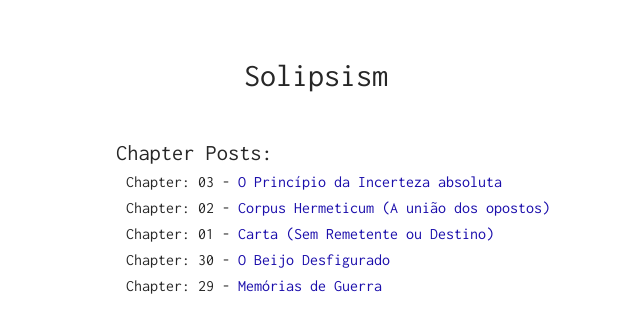
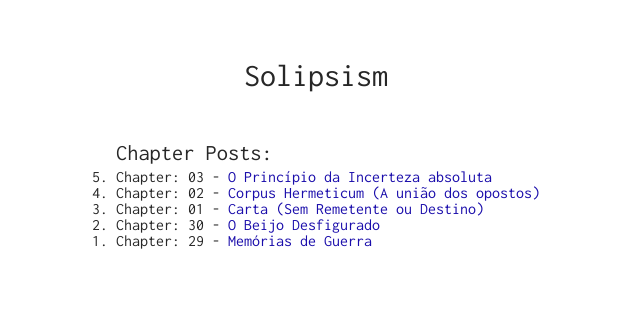
Before and after one commit to sorathpanzer/sorathpanzer.github.io, a Jekyll site: the page built from index.html, in a window 1280 px wide. Shown: the top 333 px of the page, without its empty margins (224-864 px from the left). Built offline with Jekyll 4.4.1, drawn with Linux system fonts in a browser that asks for light colours.

Commit message:
Update index.html

```diff
--- a/index.html
+++ b/index.html
@@ -7,11 +7,11 @@ layout: default
 
 <div class="blog">
     <h1>Chapter Posts:</h1>
-    <ul reversed>
+    <ol reversed>
         {% for post in site.posts %}
         <li>
             Chapter: <span class="date">{{ post.date | date: '%d' }}</span>  - <a href="{{ post.url }}">{{ post.title }}</a>
         </li>
         {% endfor %}
-    </ul>
+    </ol>
 </div>
```
